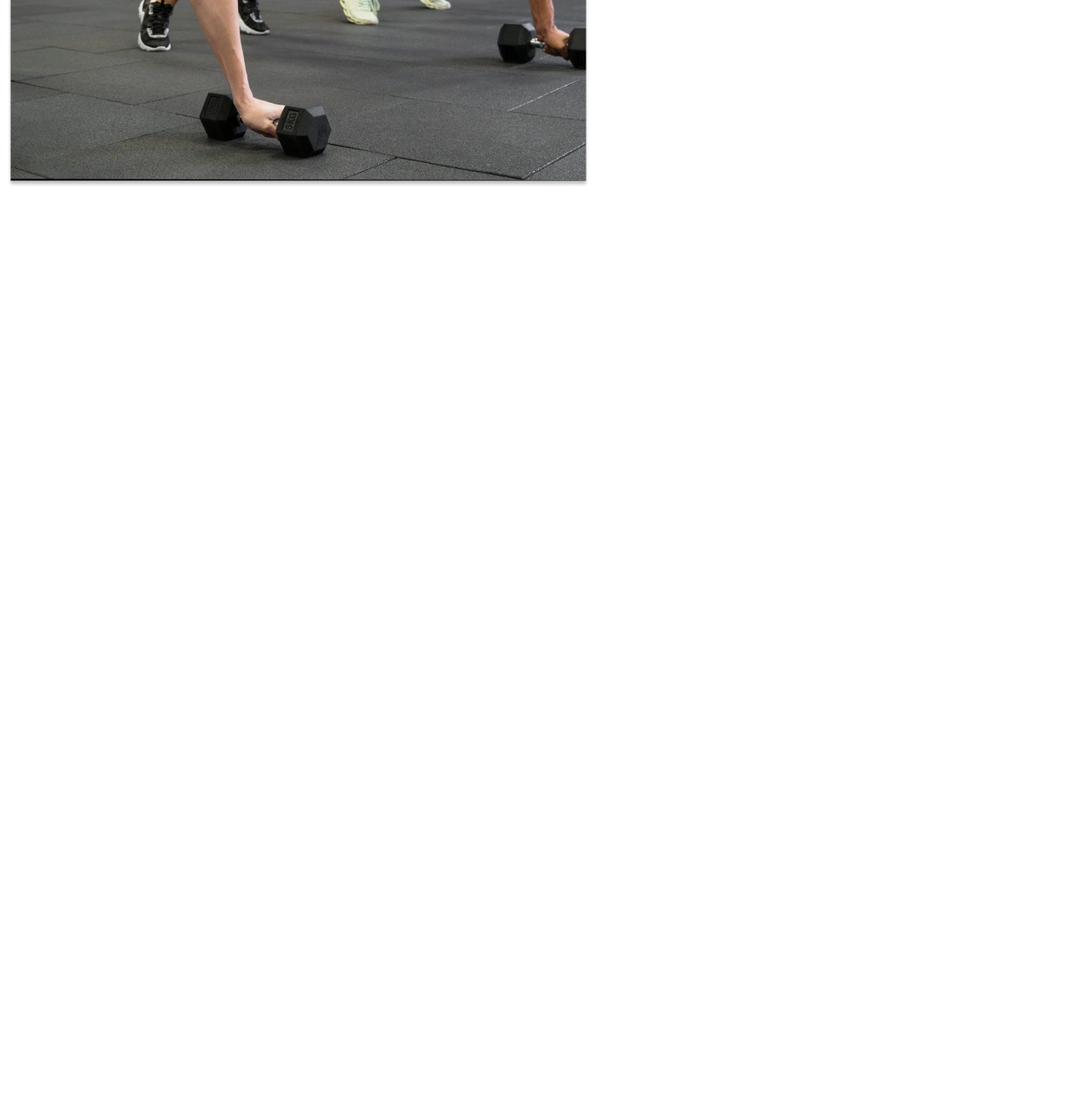
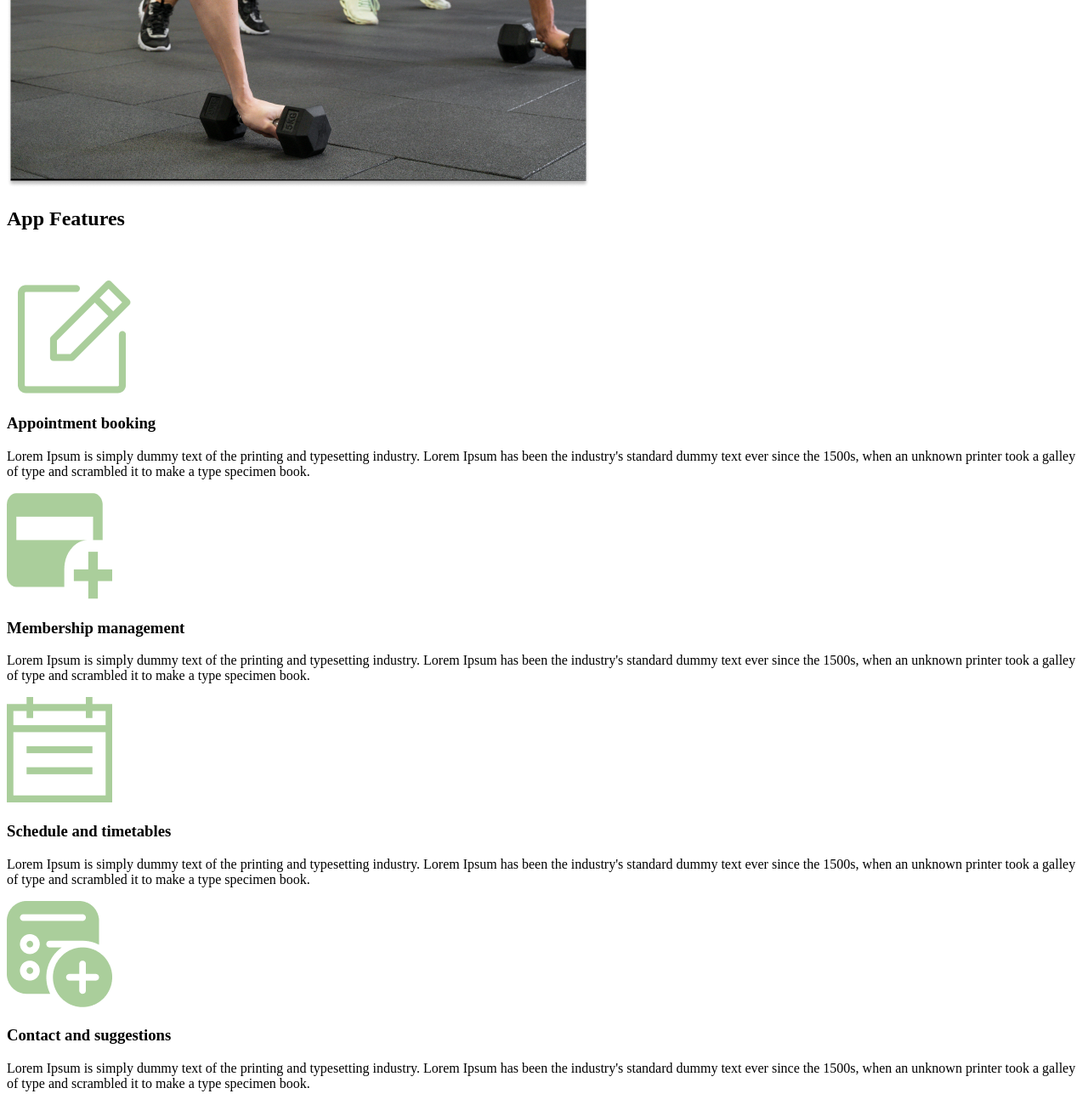
Before and after one commit to AleMac17/BaSP-M2023, a plain HTML site: page Week-02/index.html in a window 1280 px wide. Shown: the part 848-2148 px from the top of the page at 85% size. Before the commit the page ends 1081 px from the top, so only its background shows below. Drawn offline with Linux system fonts and the light colour scheme.

Commit message:
BaSP-W02-2023: added section app features

```diff
--- a/Week-02/index.html
+++ b/Week-02/index.html
@@ -25,7 +25,50 @@
             </p>
             <button>Learn more</button>
         </div>
-        <img src="img/image-title.png" alt="People working out">
+        <div>
+        <img src="img/image-title.png" alt="People working out image">
+        </div>
+    </section>
+    <section>
+        <h2>App Features</h2>
+        <div>
+            <div>
+                <div>
+                    <img src="img/icon-note-pencil-light.png" alt="Note with a pencil icon">
+                </div>
+                <div>
+                    <h3>Appointment booking</h3>
+                    <p>Lorem Ipsum is simply dummy text of the printing and typesetting industry. Lorem Ipsum has been the industry's standard dummy text ever since the 1500s, when an unknown printer took a galley of type and scrambled it to make a type specimen book.</p>
+                </div>
+            </div>
+            <div>
+                <div>
+                    <img src="img/icon-box-plus.png" alt="Box with a plus icon">
+                </div>
+                <div>
+                    <h3>Membership management</h3>
+                    <p>Lorem Ipsum is simply dummy text of the printing and typesetting industry. Lorem Ipsum has been the industry's standard dummy text ever since the 1500s, when an unknown printer took a galley of type and scrambled it to make a type specimen book.</p>
+                </div>
+            </div>
+            <div>
+                <div>
+                    <img src="img/icon-calendar.png" alt="Calendar icon">
+                </div>
+                <div>
+                    <h3>Schedule and timetables</h3>
+                    <p>Lorem Ipsum is simply dummy text of the printing and typesetting industry. Lorem Ipsum has been the industry's standard dummy text ever since the 1500s, when an unknown printer took a galley of type and scrambled it to make a type specimen book.</p>
+                </div>
+            </div>
+            <div>
+                <div>
+                    <img src="img/icon-list-plus.png" alt="List with a plus icon">
+                </div>
+                <div>
+                    <h3>Contact and suggestions</h3>
+                    <p>Lorem Ipsum is simply dummy text of the printing and typesetting industry. Lorem Ipsum has been the industry's standard dummy text ever since the 1500s, when an unknown printer took a galley of type and scrambled it to make a type specimen book.</p>
+                </div>
+            </div>
+        </div>
     </section>
 </body>
 </html>
```
